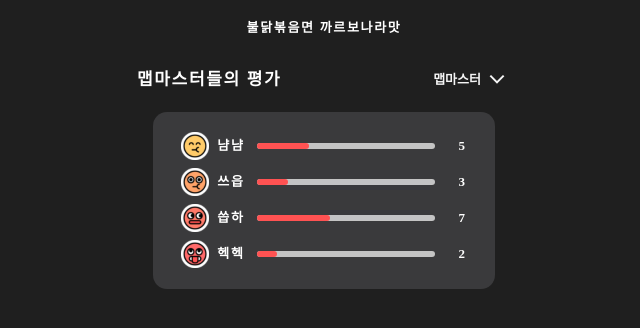
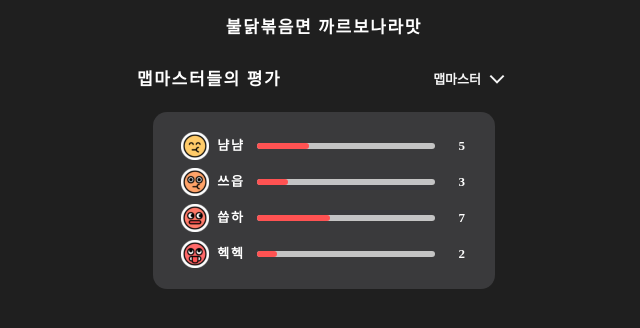
Before and after one commit to depromeet/ohmebddeng-frontend, a Next.js app: page /foodDetail/1 in a window 1280 px wide. Shown: the top 328 px of the page, without its empty margins (316-956 px from the left). Built offline with nearby package versions, Linux system fonts and the light colour scheme; a web font is replaced by a local one.

Commit message:
fix: dropdown 스타일링 수정

```diff
--- a/src/pages/foodDetail/[id].tsx
+++ b/src/pages/foodDetail/[id].tsx
@@ -43,7 +43,9 @@
 
   return (
     <>
-      <Header type="center">불닭볶음면 까르보나라맛</Header>
+      <Header type="center">
+        <span>불닭볶음면 까르보나라맛</span>
+      </Header>
       <Container>
         {/* <FoodOverview
           image_url={`https://cdn.ohmebddeng.kr/foods/ramyeon.png`}
@@ -99,7 +101,8 @@
 const DropDownContent = styled.ul`
   position: absolute;
   z-index: 1;
-  background-color: ${({ theme }) => theme.colors.background};
+  display: none;
+  background-color: #1f1f1f;
   padding: 10px;
 `;
 
```
